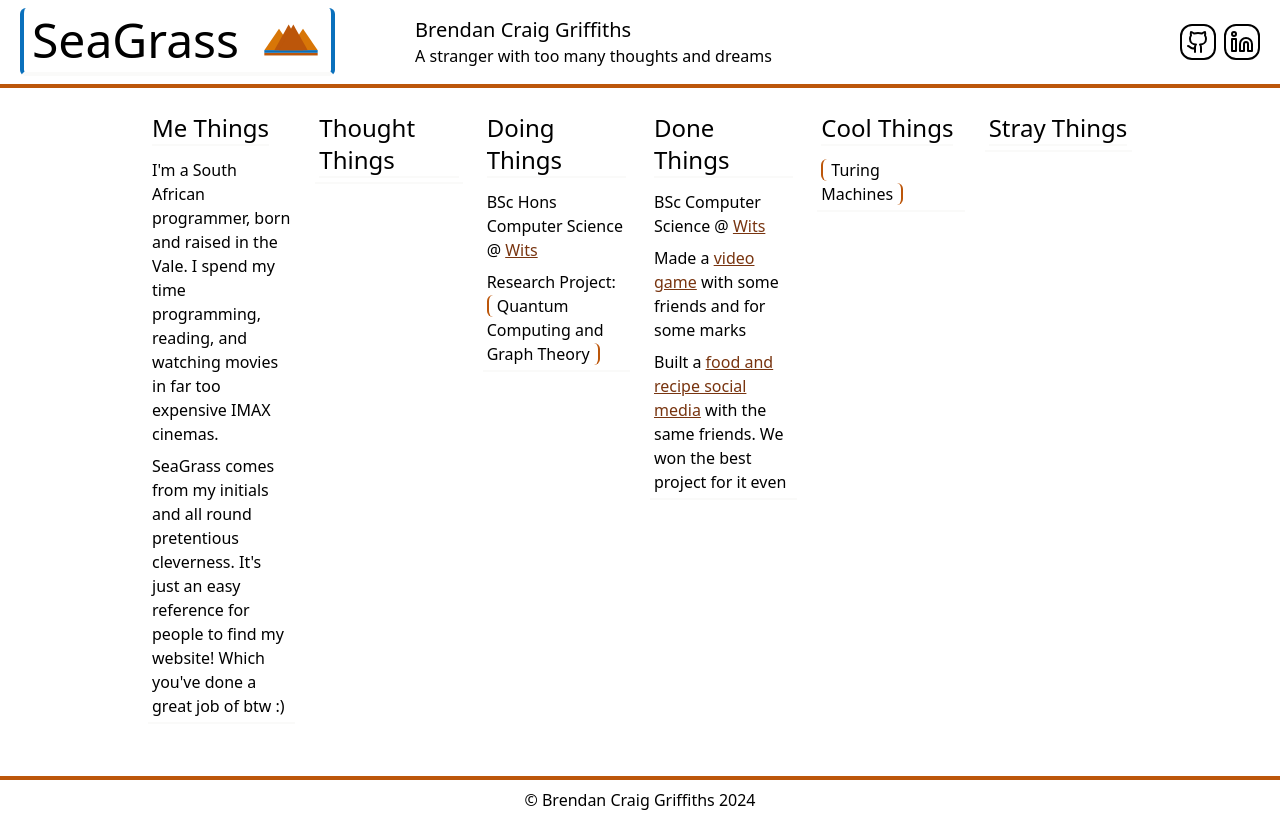
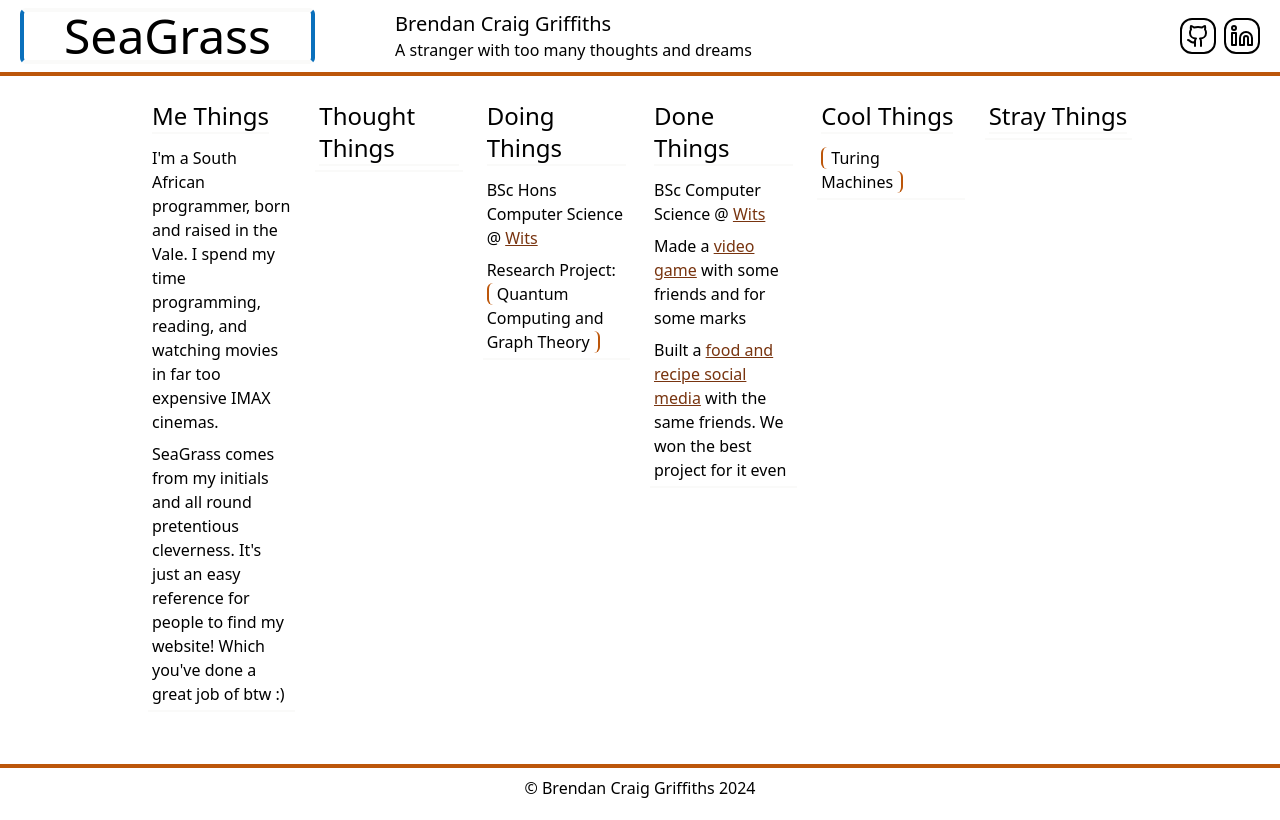
Before and after one commit to orwellian225/seagrass, a SvelteKit app: page / in a window 1280 px wide. Built offline with nearby package versions, Linux system fonts and the light colour scheme.

Commit message:
remove: logo

```diff
--- a/src/routes/+layout.svelte
+++ b/src/routes/+layout.svelte
@@ -11,9 +11,9 @@
 <svelte:body class="w-screen min-h-screen h-fit bg-stone-50 flex flex-col justify-start items-center gap-10 p-2 overflow-y-auto overflow-x-hidden" />
 
 <header class="w-full h-fit flex flex-col md:flex-row gap-3 md:gap-20 border-b-4 border-rose-of-sharon-700 justify-start items-center md:py-2 md:px-5">
-    <a href="/" class="border-x-4 px-10 border-science-blue-600 rounded-md border-b-4 border-b-stone-50 hover:border-b-science-blue-600 flex flex-row gap-5 justify-center items-center">
+    <a href="/" class="border-x-4 px-10 border-science-blue-600 rounded-md border-y-4 border-y-stone-50 hover:border-b-science-blue-600 flex flex-row gap-5 justify-center items-center">
         <h1 class="text-5xl w-fit">SeaGrass</h1>
-        <img src="favicon.svg" width="64" height="64" alt="seagrass">
+        <!-- <img src="favicon.svg" width="64" height="64" alt="seagrass"> -->
     </a>
 
     <section class="w-full h-full flex flex-col justify-center items-center md:items-start px-2 md:px-0">
```
